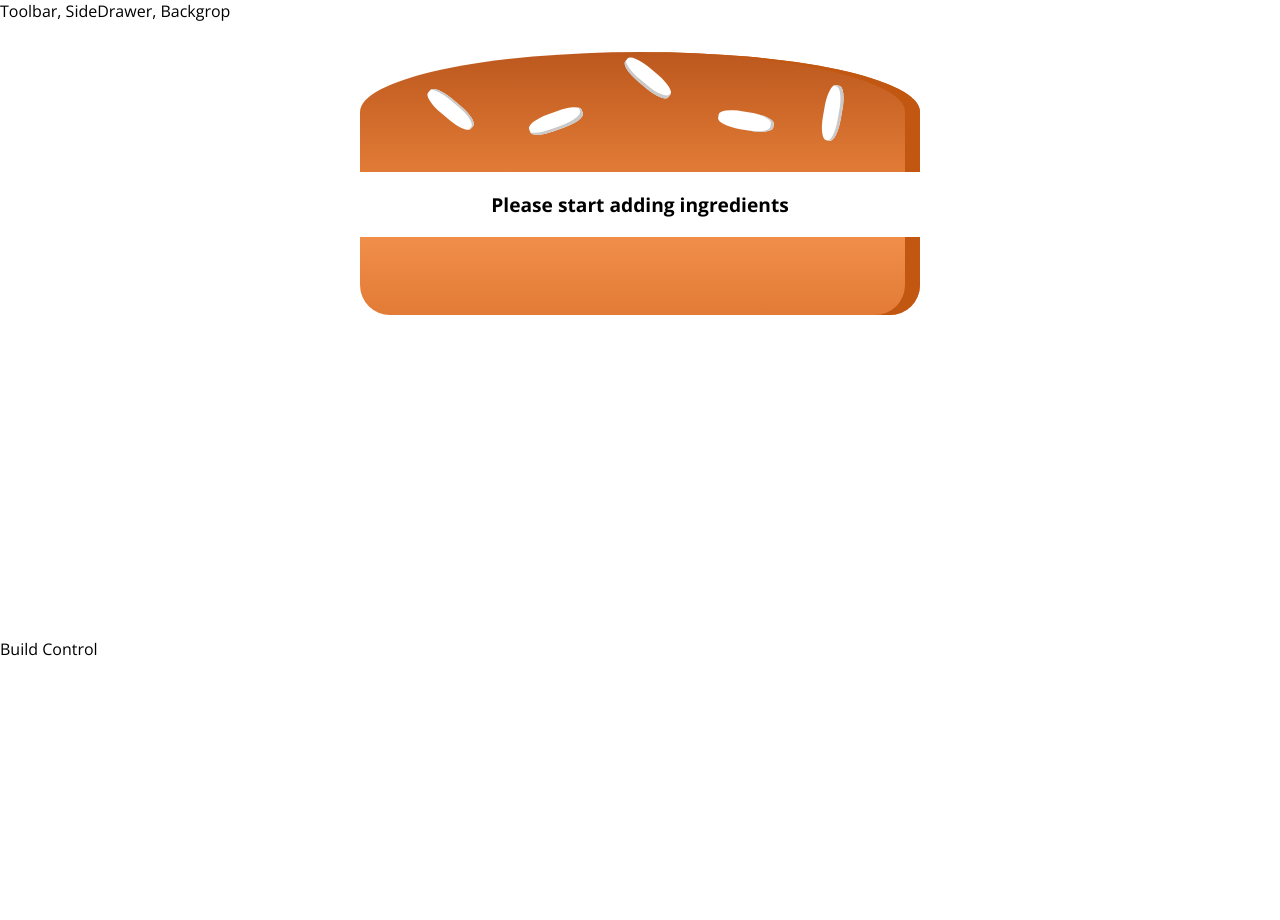
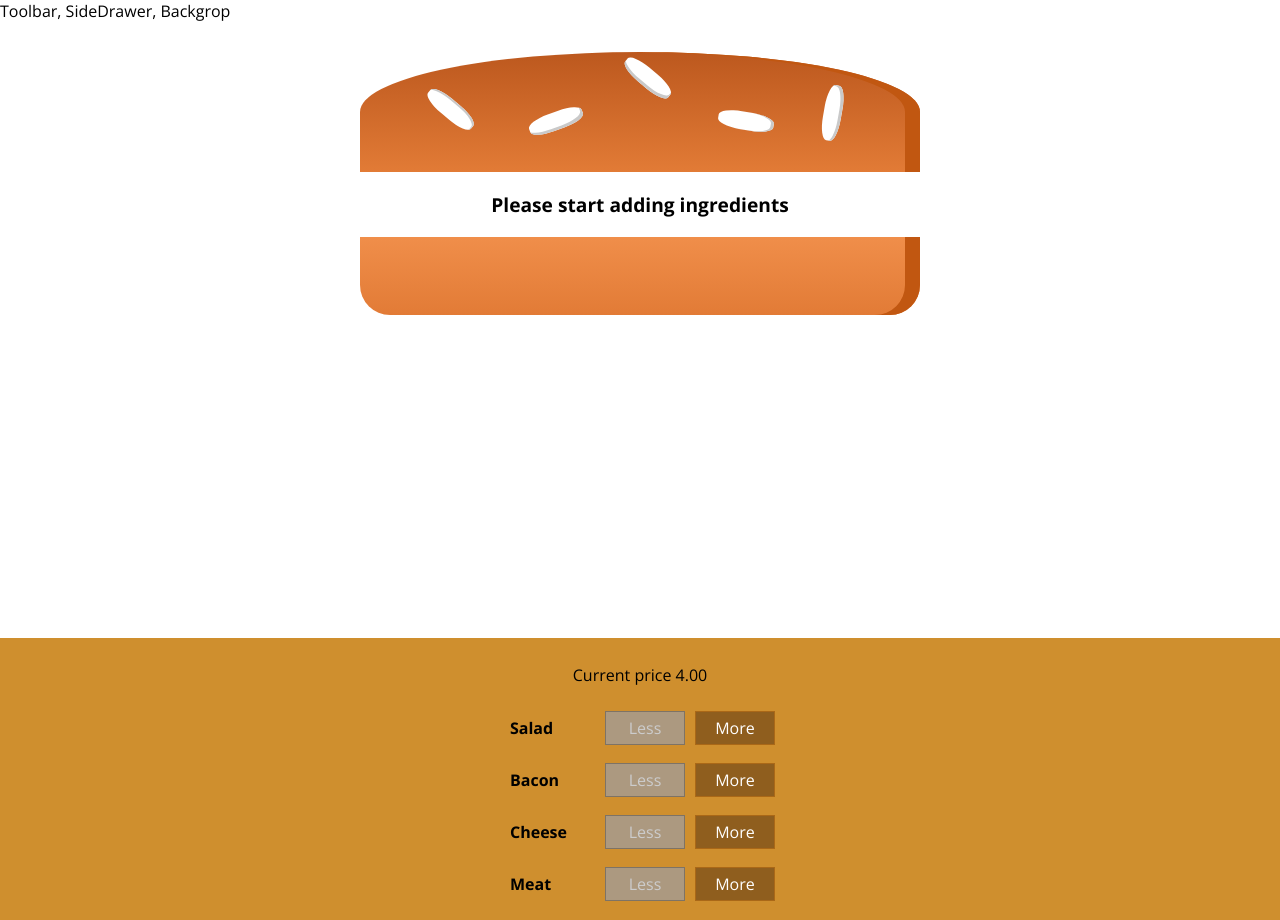
Before and after one commit to dusan011/Burger-app, a React (Create React App) app: page / in a window 1280 px wide. Before the commit the page ends 800 px from the top, so only its background shows below. Built offline with nearby package versions, Linux system fonts and the light colour scheme.

Commit message:
added current price to be rendered dynamically

```diff
--- /dev/null
+++ b/src/components/BurgerControls/BurgerControl/BurgerControl.jsx
@@ -0,0 +1,22 @@
+import React from "react";
+import classes from "./BurgerControl.module.css";
+
+const burgerControl = props => {
+  return (
+    <div className={classes.BuildControl}>
+      <div className={classes.Label}>{props.label}</div>
+      <button
+        className={classes.Less}
+        onClick={props.removed}
+        disabled={props.disabled}
+      >
+        Less
+      </button>
+      <button className={classes.More} onClick={props.added}>
+        More
+      </button>
+    </div>
+  );
+};
+
+export default burgerControl;
--- /dev/null
+++ b/src/components/BurgerControls/BurgerControl/BurgerControl.module.css
@@ -0,0 +1,58 @@
+.BuildControl {
+  display: flex;
+  justify-content: space-between;
+  align-items: center;
+  margin: 5px 0;
+}
+
+.BuildControl button {
+  display: block;
+  font: inherit;
+  padding: 5px;
+  margin: 0 5px;
+  width: 80px;
+  border: 1px solid #aa6817;
+  cursor: pointer;
+  outline: none;
+}
+
+.BuildControl button:disabled {
+  background-color: #ac9980;
+  border: 1px solid #7e7365;
+  color: #ccc;
+  cursor: default;
+}
+
+.BuildControl button:hover:disabled {
+  background-color: #ac9980;
+  color: #ccc;
+  cursor: not-allowed;
+}
+
+.Label {
+  padding: 10px;
+  font-weight: bold;
+  width: 80px;
+}
+
+.BuildControl .Less {
+  background-color: #d39952;
+  color: white;
+}
+
+.BuildControl .More {
+  background-color: #8f5e1e;
+  color: white;
+}
+
+.BuildControl .Less:hover,
+.BuildControl .Less:active {
+  background-color: #daa972;
+  color: white;
+}
+
+.BuildControl .More:hover,
+.BuildControl .More:active {
+  background-color: #99703f;
+  color: white;
+}
--- /dev/null
+++ b/src/components/BurgerControls/BurgerControls.jsx
@@ -0,0 +1,31 @@
+import React from "react";
+import classes from "./BurgerControls.module.css";
+import BurgerControl from "./BurgerControl/BurgerControl";
+
+const controls = [
+  { label: "Salad", type: "salad" },
+  { label: "Bacon", type: "bacon" },
+  { label: "Cheese", type: "cheese" },
+  { label: "Meat", type: "meat" }
+];
+
+const burgerControls = props => {
+  return (
+    <div className={classes.BuildControls}>
+      <p>Current price {props.price.toFixed(2)}</p>
+      {controls.map(ctrl => {
+        return (
+          <BurgerControl
+            key={ctrl.label}
+            label={ctrl.label}
+            added={() => props.ingredientsAdded(ctrl.type)}
+            removed={() => props.ingredientsRemoved(ctrl.type)}
+            disabled={props.disabled[ctrl.type]}
+          />
+        );
+      })}
+    </div>
+  );
+};
+
+export default burgerControls;
--- /dev/null
+++ b/src/components/BurgerControls/BurgerControls.module.css
@@ -0,0 +1,10 @@
+.BuildControls {
+  width: 100%;
+  background-color: #cf8f2e;
+  display: flex;
+  flex-flow: column;
+  align-items: center;
+  box-shadow: 0 2px 1px #ccc;
+  margin: auto;
+  padding: 10px 0;
+}
--- a/src/containers/BurgerBuilder/BurgerBuilder.jsx
+++ b/src/containers/BurgerBuilder/BurgerBuilder.jsx
@@ -2,6 +2,14 @@
 import Aux from "../../hoc/Aux";
 
 import Burger from "../../components/Burger/Burger";
+import BurgerControls from "../../components/BurgerControls/BurgerControls";
+
+const INGREDIENT_PRICES = {
+  salad: 0.5,
+  cheese: 0.4,
+  meat: 1.3,
+  bacon: 0.7
+};
 
 class BurgerBuilder extends Component {
   state = {
@@ -10,13 +18,70 @@
       bacon: 0,
       cheese: 0,
       meat: 0
+    },
+    totalPrice: 4
+  };
+
+  addIngredientHandler = type => {
+    const oldCount = this.state.ingredients[type];
+    const updatedCount = oldCount + 1;
+
+    const updatedIngredients = {
+      ...this.state.ingredients
+    };
+
+    updatedIngredients[type] = updatedCount;
+
+    const priceAddition = INGREDIENT_PRICES[type];
+    const oldPrice = this.state.totalPrice;
+    const newPrice = oldPrice + priceAddition;
+
+    this.setState({
+      ingredients: updatedIngredients,
+      totalPrice: newPrice
+    });
+  };
+
+  removeIngredientHandler = type => {
+    const oldCount = this.state.ingredients[type];
+
+    if (oldCount <= 0) {
+      return;
     }
+    const updatedCount = oldCount - 1;
+
+    const updatedIngredients = {
+      ...this.state.ingredients
+    };
+
+    updatedIngredients[type] = updatedCount;
+
+    const priceDeduction = INGREDIENT_PRICES[type];
+    const oldPrice = this.state.totalPrice;
+    const newPrice = oldPrice - priceDeduction;
+
+    this.setState({
+      ingredients: updatedIngredients,
+      totalPrice: newPrice
+    });
   };
   render() {
+    const disabledInfo = {
+      ...this.state.ingredients
+    };
+
+    for (let key in disabledInfo) {
+      disabledInfo[key] = disabledInfo[key] <= 0;
+    } //{salad: true, meat: false, ....}
     return (
       <Aux>
         <Burger ingredients={this.state.ingredients} />
-        <div>Build Control</div>
+        <BurgerControls
+          ingredientsAdded={this.addIngredientHandler}
+          ingredientsRemoved={this.removeIngredientHandler}
+          price={this.state.totalPrice}
+          disabled={disabledInfo}
+        />
       </Aux>
     );
   }
```
